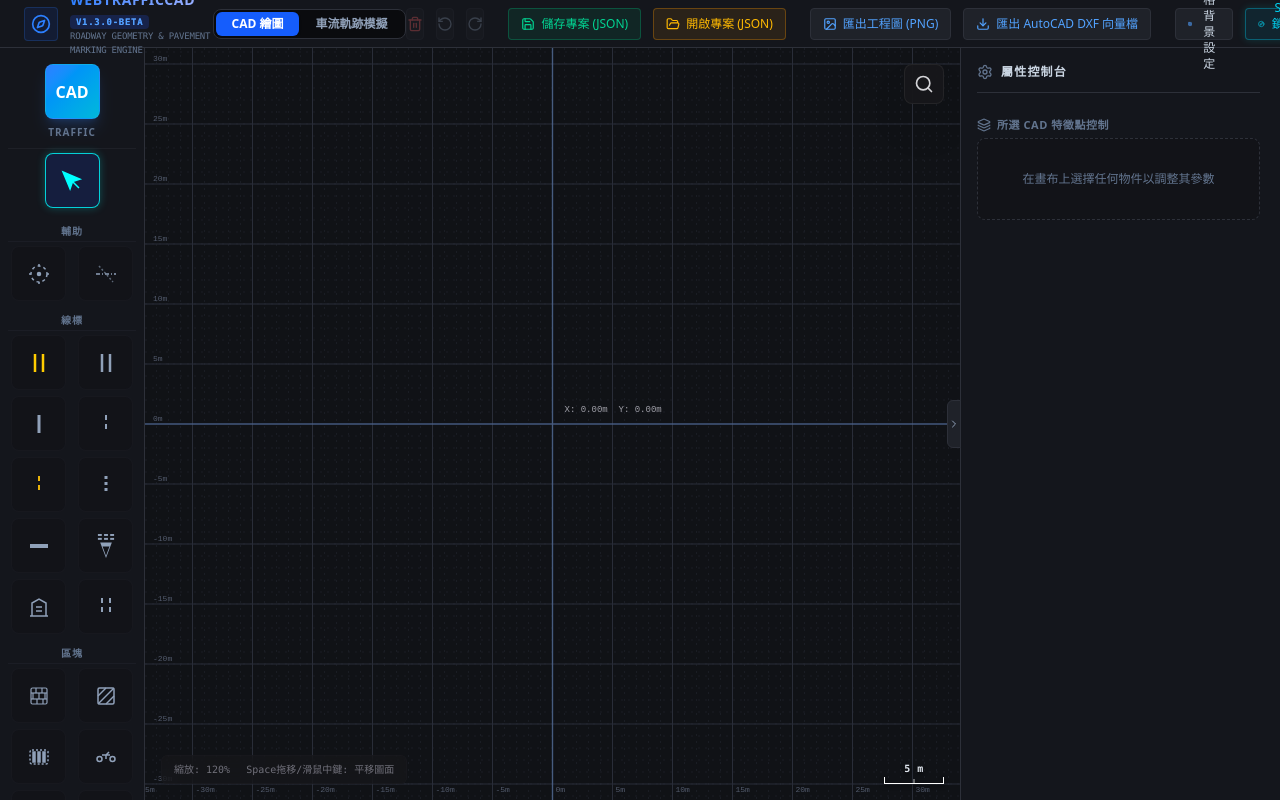
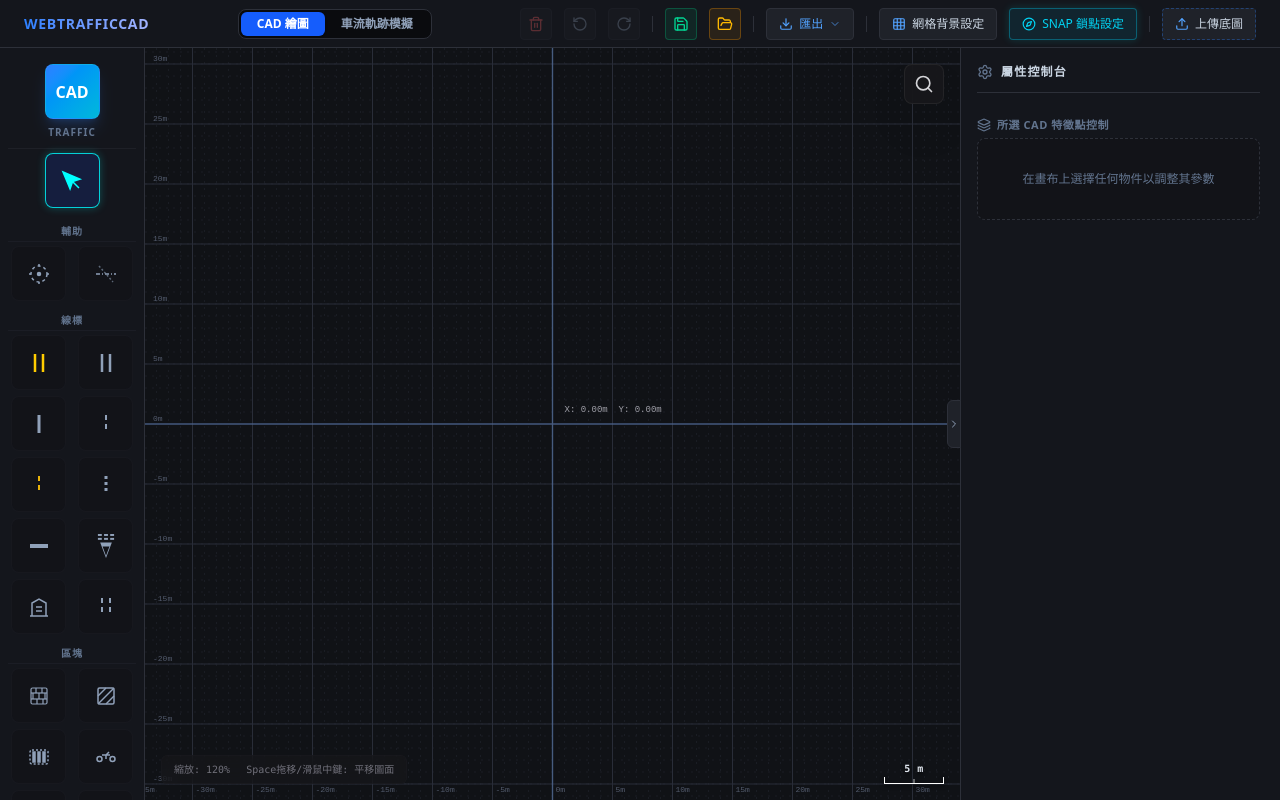
Before and after one commit to justin121710/WebTrafficCAD, a React (Vite) app: page / in a window 1280 px wide. Built offline with nearby package versions, Linux system fonts and the light colour scheme.

Commit message:
style: simplify top-left header logo/text and merge export buttons into dropdown

```diff
--- a/src/App.tsx
+++ b/src/App.tsx
@@ -35,7 +35,7 @@ import {
 import Toolbar from './components/Toolbar';
 import PropsPanel from './components/PropsPanel';
 import CadCanvas from './components/CadCanvas';
-import { Compass, Info, CheckCircle2, RotateCcw, RotateCw, Image as ImageIcon, Download, Upload, Trash2, Ruler, X, Grid, ChevronLeft, ChevronRight, Play, Pause, Sliders, Layers, Truck, Lock, Unlock, GitBranch, MapPin, Save, FolderOpen } from 'lucide-react';
+import { Compass, Info, CheckCircle2, RotateCcw, RotateCw, Image as ImageIcon, Download, Upload, Trash2, Ruler, X, Grid, ChevronLeft, ChevronRight, Play, Pause, Sliders, Layers, Truck, Lock, Unlock, GitBranch, MapPin, Save, FolderOpen, ChevronDown } from 'lucide-react';
 
 export default function App() {
   // App Mode State: 'cad' | 'simulation' (預設為 'cad')
@@ -892,6 +892,8 @@ export default function App() {
   const [bgImage, setBgImage] = useState<any>(null);
   const [exportedImage, setExportedImage] = useState<string | null>(null);
   const fileInputRef = useRef<HTMLInputElement>(null);
+  const [isExportDropdownOpen, setIsExportDropdownOpen] = useState<boolean>(false);
+
 
 
   // Snapping options
@@ -966,7 +968,21 @@ export default function App() {
     handleSimUndoLastNode, handleSimLockCurrentPath, handleSimClear
   ]);
 
+  // 點擊外部時關閉匯出選單
+  useEffect(() => {
+    if (!isExportDropdownOpen) return;
+    const handleOutsideClick = (e: MouseEvent) => {
+      const target = e.target as HTMLElement;
+      if (!target.closest('#export-dropdown-container')) {
+        setIsExportDropdownOpen(false);
+      }
+    };
+    window.addEventListener('click', handleOutsideClick);
+    return () => window.removeEventListener('click', handleOutsideClick);
+  }, [isExportDropdownOpen]);
+
   const saveHistory = (currentElements: CadElement[]) => {
+
     try {
       const clone = JSON.parse(JSON.stringify(currentElements));
       setHistoryStack(prev => [...prev, clone]);
@@ -1955,16 +1971,10 @@ export default function App() {
       {/* CAD App Elegant Top Header */}
       <header className="flex items-center justify-between px-6 py-3 bg-[#14161c] border-b border-[#2d3039] shrink-0 select-none h-12 z-20">
         <div className="flex items-center gap-3">
-          <div className="flex items-center justify-center p-1.5 rounded bg-blue-600/10 border border-blue-500/20 text-blue-500">
-            <Compass className="w-5 h-5" />
-          </div>
           <div>
             <h1 className="text-sm font-black tracking-wider uppercase bg-gradient-to-r from-blue-500 to-indigo-300 bg-clip-text text-transparent">
-              WebTrafficCAD <span className="text-[9px] bg-blue-900/40 text-blue-400 px-1.5 py-0.5 rounded font-mono uppercase">v1.3.0-Beta</span>
+              WebTrafficCAD
             </h1>
-            <p className="text-[9px] text-slate-500 font-mono tracking-tight">
-              ROADWAY GEOMETRY & PAVEMENT MARKING ENGINE
-            </p>
           </div>
         </div>
 
@@ -2042,22 +2052,20 @@ export default function App() {
           <button
             id="save-project-btn"
             onClick={handleSaveProject}
-            className="flex items-center gap-1.5 h-8 px-3 text-xs rounded bg-emerald-500/10 border border-emerald-500/30 hover:bg-emerald-500/20 text-emerald-400 font-medium cursor-pointer transition-all shrink-0"
-            title="將當前畫布、背景圖與模擬軌跡儲存為 JSON 專案檔"
-          >
-            <Save className="w-3.5 h-3.5 text-emerald-400" />
-            <span>儲存專案 (JSON)</span>
+            className="flex items-center justify-center w-8 h-8 rounded bg-emerald-500/10 border border-emerald-500/30 hover:bg-emerald-500/20 text-emerald-400 cursor-pointer transition-all shrink-0"
+            title="儲存專案 (JSON)"
+          >
+            <Save className="w-4 h-4 text-emerald-400" />
           </button>
 
           {/* Load Project (JSON) */}
           <button
             id="load-project-btn"
             onClick={() => fileInputRef.current?.click()}
-            className="flex items-center gap-1.5 h-8 px-3 text-xs rounded bg-amber-500/10 border border-amber-500/30 hover:bg-amber-500/20 text-amber-400 font-medium cursor-pointer transition-all shrink-0"
-            title="載入先前儲存的 JSON 專案檔以繼續編輯"
-          >
-            <FolderOpen className="w-3.5 h-3.5 text-amber-400" />
-            <span>開啟專案 (JSON)</span>
+            className="flex items-center justify-center w-8 h-8 rounded bg-amber-500/10 border border-amber-500/30 hover:bg-amber-500/20 text-amber-400 cursor-pointer transition-all shrink-0"
+            title="開啟專案 (JSON)"
+          >
+            <FolderOpen className="w-4 h-4 text-amber-400" />
           </button>
           <input
             type="file"
@@ -2069,27 +2077,43 @@ export default function App() {
 
           <div className="h-4 w-px bg-[#2d3039]" />
 
-          {/* Export PNG */}
-          <button
-            id="export-png-direct-btn"
-            onClick={handleExportPNG}
+          {/* Export Dropdown */}
+          <div id="export-dropdown-container" className="relative shrink-0">
+            <button
+              id="export-dropdown-toggle-btn"
+              onClick={() => setIsExportDropdownOpen(!isExportDropdownOpen)}
               className="flex items-center gap-1.5 h-8 px-3 text-xs rounded bg-[#1f2229] border border-[#2d3039] hover:bg-slate-800 text-blue-400 font-medium cursor-pointer transition-all shrink-0"
-            title="匯出高解析度 PNG 工程圖檔"
+              title="匯出工程圖 (PNG) 或 AutoCAD DXF 向量檔"
+            >
+              <Download className="w-3.5 h-3.5 text-blue-400" />
+              <span>匯出</span>
+              <ChevronDown className="w-3 h-3 text-blue-400/70" />
+            </button>
+            {isExportDropdownOpen && (
+              <div className="absolute right-0 top-full mt-1.5 w-48 rounded bg-[#1f2229] border border-[#2d3039] shadow-xl py-1 z-30">
+                <button
+                  onClick={() => {
+                    handleExportPNG();
+                    setIsExportDropdownOpen(false);
+                  }}
+                  className="flex items-center gap-2 w-full px-3 py-2 text-xs text-left text-slate-350 hover:bg-slate-800 hover:text-white transition-all cursor-pointer"
                 >
                   <ImageIcon className="w-3.5 h-3.5 text-blue-400" />
                   <span>匯出工程圖 (PNG)</span>
                 </button>
-
-          {/* Export DXF */}
-          <button
-            id="export-dxf-btn"
-            onClick={handleExportDXF}
-            className="flex items-center gap-1.5 h-8 px-3 text-xs rounded bg-[#1f2229] border border-[#2d3039] hover:bg-slate-800 text-blue-400 font-medium cursor-pointer transition-all shrink-0"
-            title="匯出 AutoCAD DXF 向量圖檔，支援標準 CAD 圖層與 Unicode 格式"
+                <button
+                  onClick={() => {
+                    handleExportDXF();
+                    setIsExportDropdownOpen(false);
+                  }}
+                  className="flex items-center gap-2 w-full px-3 py-2 text-xs text-left text-slate-350 hover:bg-slate-800 hover:text-white transition-all cursor-pointer"
                 >
                   <Download className="w-3.5 h-3.5 text-blue-400" />
                   <span>匯出 AutoCAD DXF 向量檔</span>
                 </button>
+              </div>
+            )}
+          </div>
 
           <div className="h-4 w-px bg-[#2d3039]" />
 
```
Lines whose indentation alone changed are shown as unchanged.
